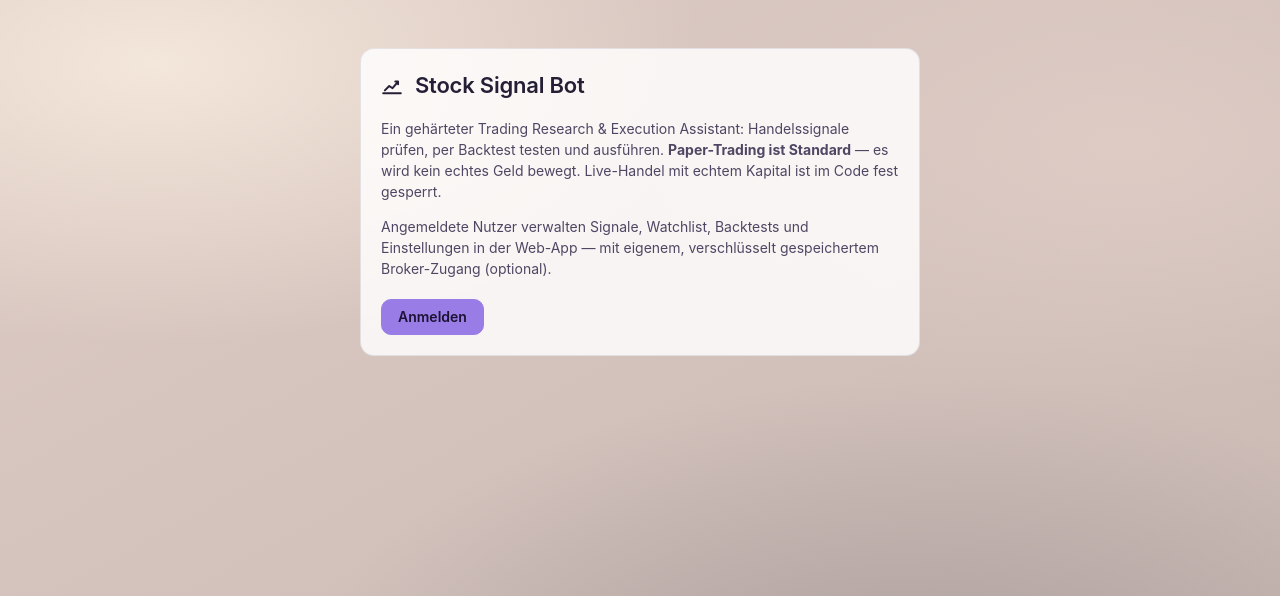
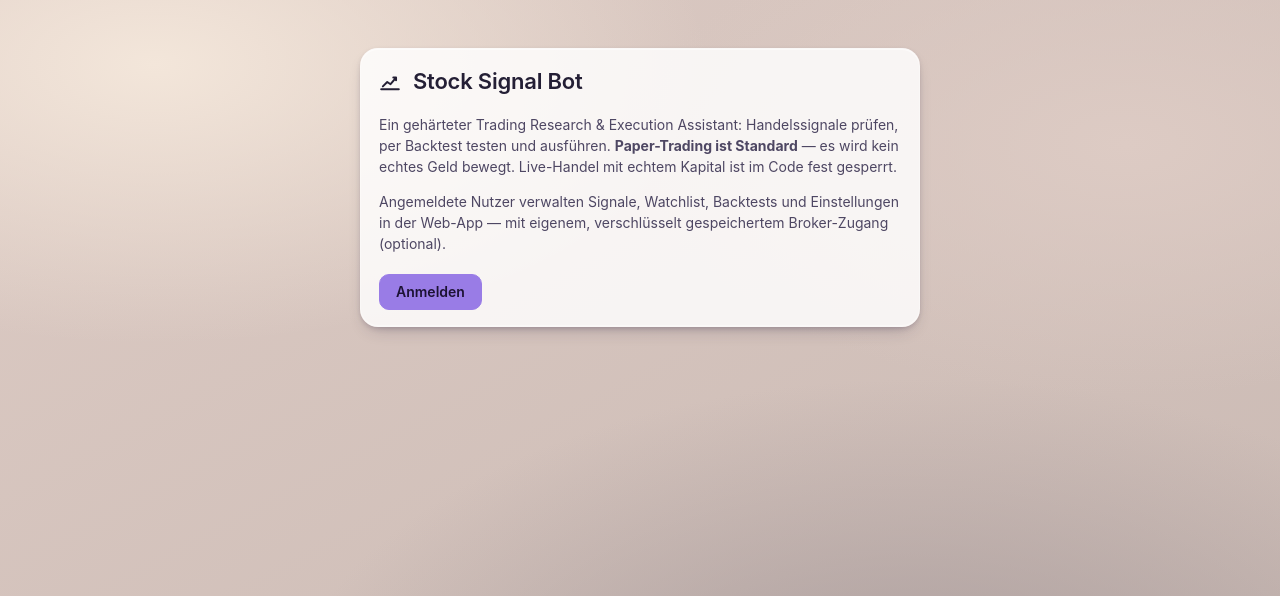
Before and after one commit to Sebastianschmid1/trading_bot, a FastAPI app: page / in a window 1280 px wide. Shown: the top 596 px of the page. Run offline with FastAPI, Linux system fonts and the light colour scheme; parts of the project's set-up code (start-up, migrations or seed data) failed here and were passed over.

Commit message:
refactor(web): card2 -> card zusammenfuehren, eine .card-Regel in components.css (E2)
Erscheinung (Flaeche/Rand/Radius/Schatten/Tinte) wechselt auf die Glaswelt
(--lg-*, dieselbe Rezeptur wie .alert/.dialog/.tab/.pill), Struktur bleibt
vorerst auf --space-* (E7 raeumt die Token-Umbenennung auf). card2s Radius
--radius-lg (14px) faellt weg, die Karte hat jetzt ueberall 18px.

base.html:290-294 (.card) verschwindet komplett - components.css/liquid-glass.css
liefern die Regel jetzt fuer alle Seiten. dashboard.html behaelt nur noch
.card--tile lokal (Kachel-Padding + Flash-/Hover-Uebergang): eine gemeinsame
.card--tile-Regel in components.css wuerde sich selbst ueber den
Komponenten-Guard kollidieren, sobald dashboard.html sie in seinem eigenen
<style> erneut referenziert (gemessen: test_css_class_collisions.py schlaegt
dann mit ['card--tile'] fehl statt gruen zu werden) - deshalb bleibt sie hier,
abweichend von der woertlichen Tabelle in der Design-Vorgabe.

error.html/index.html/app.html trugen card2 ebenfalls (in der Vorgabe nicht
namentlich gelistet, aber vom Akzeptanzkriterium "grep card2 = 0" verlangt) -
mitgezogen.

Tests: test_css_class_collisions.py (Guard-Erwartung card2->card),
test_webapp.py (card2--narrow/--center-Assertions), drei neue Tests in
test_web_style_phases.py fuer die design-lead-Nachtrag-Kriterien (KPI-
Reihenfolge mit/ohne Broker, Verlustfaerbung bleibt unabhaengig von der
entfernten Hero-Optik).

```diff
--- a/stockbot/web/static/components.css
+++ b/stockbot/web/static/components.css
@@ -99,23 +99,28 @@
 .field__hint { font-size: 12px; color: var(--text-muted); }
 .field__error { font-size: 12px; color: var(--danger); }
 
-/* ── Card ──────────────────────────────────────────────────────────────── */
-.card2 {
-  background: var(--bg-surface-1); border: 1px solid var(--border-subtle);
-  border-radius: var(--radius-lg); padding: var(--space-5);
+/* ── Card ──────────────────────────────────────────────────────────────────
+   E2: die alte 2-Suffix-Karte verschmilzt mit .card zu einer Regel. Erscheinung
+   (Fläche/Rand/Radius/Schatten/Tinte) gewinnt die Glaswelt (--lg-*, dieselbe
+   Rezeptur wie .alert/.dialog/.tab/.pill), Struktur (Abstände) bleibt vorerst
+   auf --space-* (E7 raeumt die Token-Umbenennung auf). */
+.card {
+  background: var(--lg-glass-solid); border: 1px solid var(--lg-edge-soft);
+  border-radius: var(--lg-r-md); padding: 16px 18px; margin: .7rem 0;
+  box-shadow: var(--lg-cast-1), var(--lg-facet); color: var(--lg-ink);
 }
-.card2__header {
-  display: flex; align-items: center; gap: var(--space-3); margin-bottom: var(--space-4);
+.card__header {
+  display: flex; align-items: center; gap: var(--lg-space-3); margin-bottom: var(--lg-space-4);
 }
-.card2__title { font-size: 16px; font-weight: 620; color: var(--text-primary); margin: 0; }
-.card2__body { color: var(--text-secondary); font-size: 14px; }
-.card2--risk { border-left: 3px solid var(--warning); }
+.card__title { font-size: 16px; font-weight: 620; color: var(--lg-ink); margin: 0; }
+.card__body { color: var(--lg-ink-muted); font-size: 14px; }
+.card--risk { border-left: 3px solid var(--lg-warning); }
 /* Vereinheitlichte Standalone-Seiten (error.html/index.html): 560px statt bisher
    520px/640px — ergibt bei 16px-Fließtext ~70 Zeichen/Zeile (Lesemaß 45–75). */
-.card2--narrow { max-width: 560px; margin-inline: auto; margin-block: var(--space-8); }
-.card2--center { text-align: center; }
-.card2__header--center { justify-content: center; }
-.card2__title--lg { font-size: var(--font-size-h2); }
+.card--narrow { max-width: 560px; margin-inline: auto; margin-block: var(--space-8); }
+.card--center { text-align: center; }
+.card__header--center { justify-content: center; }
+.card__title--lg { font-size: var(--lg-size-title); }
 .btn-row { display: flex; gap: var(--space-3); flex-wrap: wrap; margin-top: var(--space-5); }
 .btn-row--center { justify-content: center; }
 
--- a/stockbot/web/templates/base.html
+++ b/stockbot/web/templates/base.html
@@ -287,12 +287,6 @@
   .pos, .green { color:var(--money-gain); } .neg, .red { color:var(--money-loss); }
   form.inline { display:inline; }
 
-  /* ── Glaskarte ─────────────────────────────────────────────────────────── */
-  .card { background:var(--lg-glass-solid); border:1px solid var(--lg-edge-soft);
-          border-radius:var(--lg-r-md); padding:16px 18px; margin:.7rem 0;
-          box-shadow:var(--lg-cast-1), var(--lg-facet); color:var(--lg-ink); }
-  .card .value { font-family:var(--font-mono); font-variant-numeric:tabular-nums; }
-
   /* ── Buttons: Glasscheibe (Default), Gel (.on/.green), Glas-Fehler (.red) ── */
   button, .btn {
     cursor:pointer; display:inline-flex; align-items:center; justify-content:center; gap:.4rem;
--- a/stockbot/web/templates/index.html
+++ b/stockbot/web/templates/index.html
@@ -1,12 +1,12 @@
 {% extends "base.html" %}
 {% block title %}Stock Signal Bot{% endblock %}
 {% block content %}
-<div class="card2 card2--narrow">
-  <div class="card2__header">
+<div class="card card--narrow">
+  <div class="card__header">
     <svg viewBox="0 0 20 20" width="22" height="22" aria-hidden="true" focusable="false"><path d="M2 16.5h16M3.5 14l4-4 3 2 5-6M13 6h2.5v2.5" fill="none" stroke="currentColor" stroke-width="1.8" stroke-linecap="round" stroke-linejoin="round"/></svg>
-    <h1 class="card2__title card2__title--lg">Stock Signal Bot</h1>
+    <h1 class="card__title card__title--lg">Stock Signal Bot</h1>
   </div>
-  <div class="card2__body">
+  <div class="card__body">
     <p>Ein gehärteter Trading Research &amp; Execution Assistant: Handelssignale prüfen, per
       Backtest testen und ausführen. <strong>Paper-Trading ist Standard</strong> — es wird kein
       echtes Geld bewegt. Live-Handel mit echtem Kapital ist im Code fest gesperrt.</p>
```
Also changed, not shown: stockbot/web/templates/app.html (+4 -4 lines), stockbot/web/templates/dashboard.html (+12 -10 lines), stockbot/web/templates/error.html (+4 -4 lines), tests/test_css_class_collisions.py (+1 -1 lines), tests/test_web_style_phases.py (+41 -0 lines), tests/test_webapp.py (+3 -3 lines).
